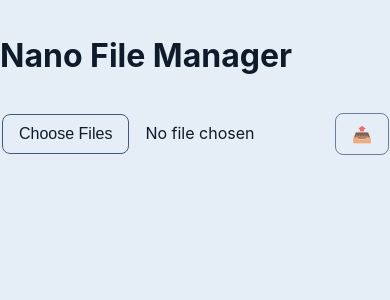
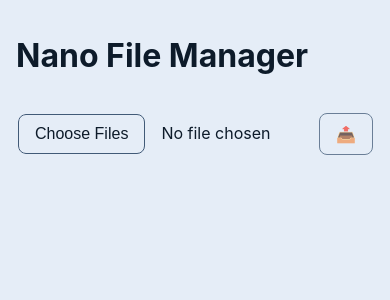
Before and after one commit to ReunMedia/nanomanager, a Svelte app in the folder packages/frontend/: page / in a window 390 px wide. Shown: the top 300 px of the page. Built offline with nearby package versions, Linux system fonts and the light colour scheme.

Commit message:
Add body padding for mobile

```diff
--- a/packages/frontend/src/app.css
+++ b/packages/frontend/src/app.css
@@ -51,6 +51,7 @@ body {
   line-height: 1.5;
   /* Use fixed font size on body so that we can use `em` units for all sizes */
   font-size: 16px;
+  padding: 0 1em;
 }
 
 main {
```
